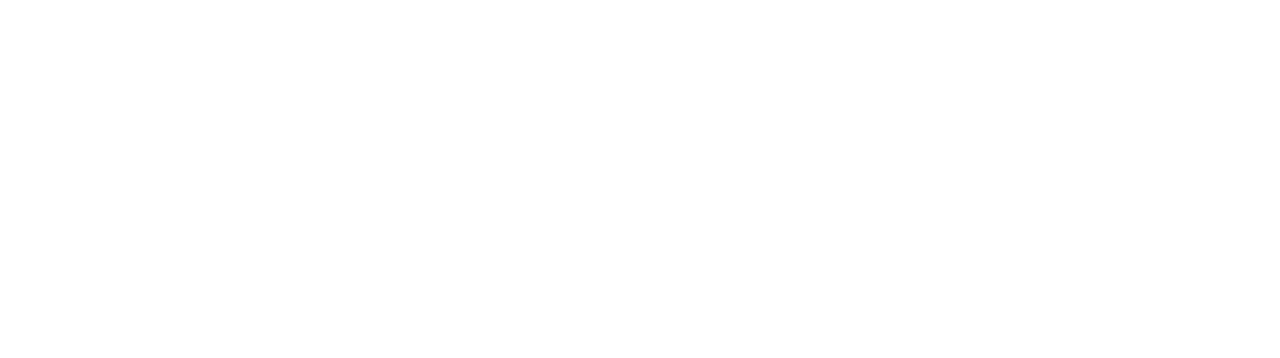
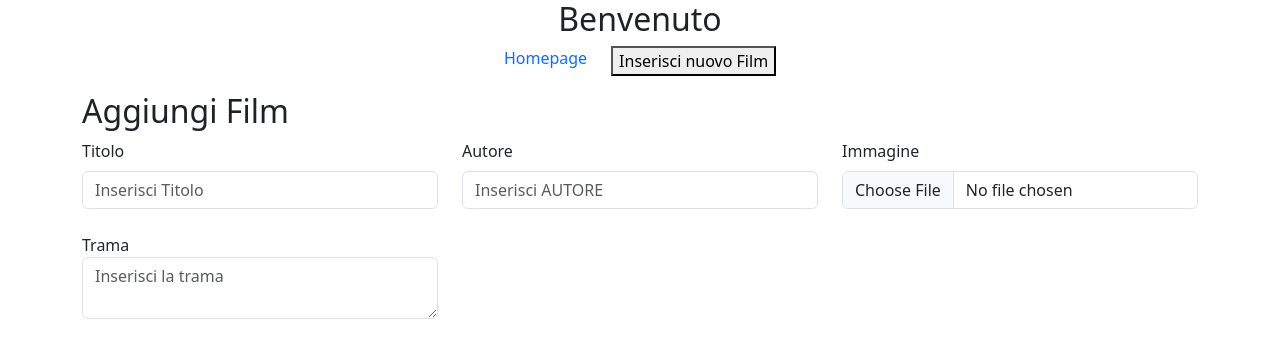
Before and after one commit to rob587/webapp-react, a React (Vite) app: page /movie/create in a window 1280 px wide. Before the commit this address had no page. Shown: the top 358 px of the page. Built offline with nearby package versions, Linux system fonts and the light colour scheme; the HTML template or start-up script is replaced by a standard one.

Commit message:
[upd] adding film

```diff
--- a/src/App.jsx
+++ b/src/App.jsx
@@ -14,7 +14,7 @@
           <Route path="/" element={<DefaultLayout />}>
             <Route index element={<HomePage />} />
             <Route path="details/:id" element={<DetailProduct />} />
-            <Route path="/createmovie" element={<CreateMovie/>}/>
+            <Route path="/movie/create" element={<CreateMovie/>}/>
           </Route>
         </Routes>
       </BrowserRouter>
--- a/src/components/Links.jsx
+++ b/src/components/Links.jsx
@@ -1,5 +1,6 @@
 import React from 'react'
 import {NavLink} from 'react-router-dom'
+import CreateMovie from '../pages/CreateMovie'
 
 const Links = () => {
   return (
@@ -15,7 +16,13 @@
                     <li className="me-4 ">
                        <NavLink style={{textDecoration: 'none'}} to='/'  > Homepage </NavLink>
                     </li>
-                    <button>Inserisci nuovo Film</button>
+
+                    <li>
+                        <NavLink to="/movie/create" style={{ textDecoration: 'none' }}>
+                            <button>Inserisci nuovo Film</button>
+                        </NavLink>
+                    </li>
+
                 </ul>
             </div>
         </div>
--- a/src/pages/CreateMovie.jsx
+++ b/src/pages/CreateMovie.jsx
@@ -18,6 +18,22 @@
         else setFormData({...formData, [name]: value})
     }
 
+
+    const handleSubmit = (e) =>{
+        e.preventDefault()
+
+        axios.post(`http://localhost:3000`, formData,{
+            headers: {"Content-type": 'multipart/form-data'}
+        })
+        .then((resp)=>{
+            console.log('film inserito correttamente')
+
+        })
+        .catch((err)=>{
+            console.log('errore inserimento')
+        })
+    }
+
   return (
     <div className='container'>
       <div className="row">
@@ -34,7 +50,10 @@
                         id='title'
                         type="text"
                         className='form-control'
-                        placeholder='Inserisci Titolo' />
+                        placeholder='Inserisci Titolo'
+                        value={formData.title}
+                        onChange={setFieldValue}
+                        required />
                     </div>
                     <div className="col-12 col-md-4">
                         <label htmlFor="" className='form-label'>Autore</label>
@@ -43,7 +62,10 @@
                         id='author'
                         type="text"
                         className='form-control'
-                        placeholder='Inserisci AUTORE' />
+                        placeholder='Inserisci AUTORE'
+                        value={formData.author}
+                        onChange={setFieldValue}
+                        required />
                     </div>
                     <div className="col-12 col-md-4">
                         <label htmlFor="" className='form-label'>Immagine</label>
@@ -52,10 +74,23 @@
                         id='image'
                         type="file"
                         className='form-control'
-                        placeholder='Inserisci immagine' />
+                        placeholder='Inserisci immagine'
+                           value={formData.image}
+                        onChange={setFieldValue}
+                        required />
                     </div>
                     <div className="col-12 col-md-4">
                         <label htmlFor="" className='Form-label'>Trama</label>
+                        <textarea
+                        name="abstract"
+                        id="abstract"
+                        className='form-control'
+                        placeholder='Inserisci la trama'
+                        value={formData.abstract}
+                        onChange={setFieldValue}
+                        required>
+
+                        </textarea>
                     </div>
 
                 </div>
```
